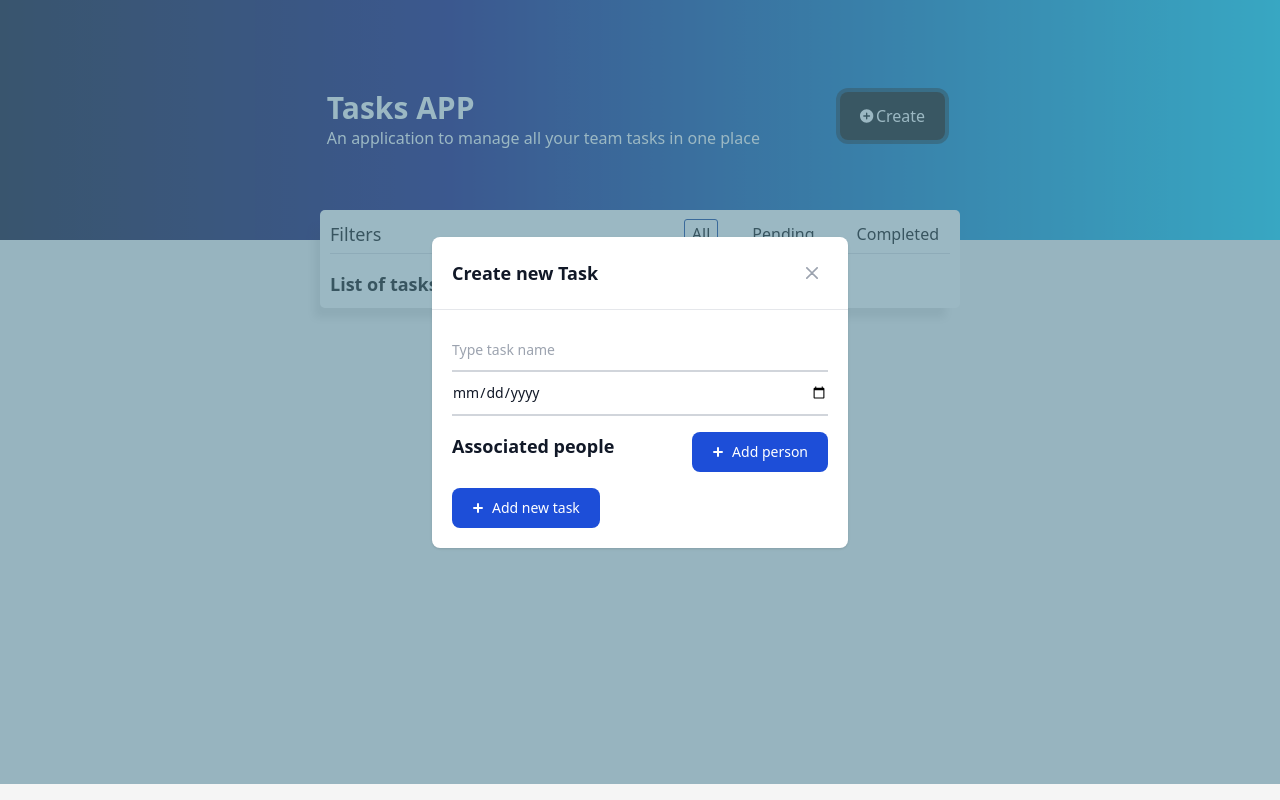
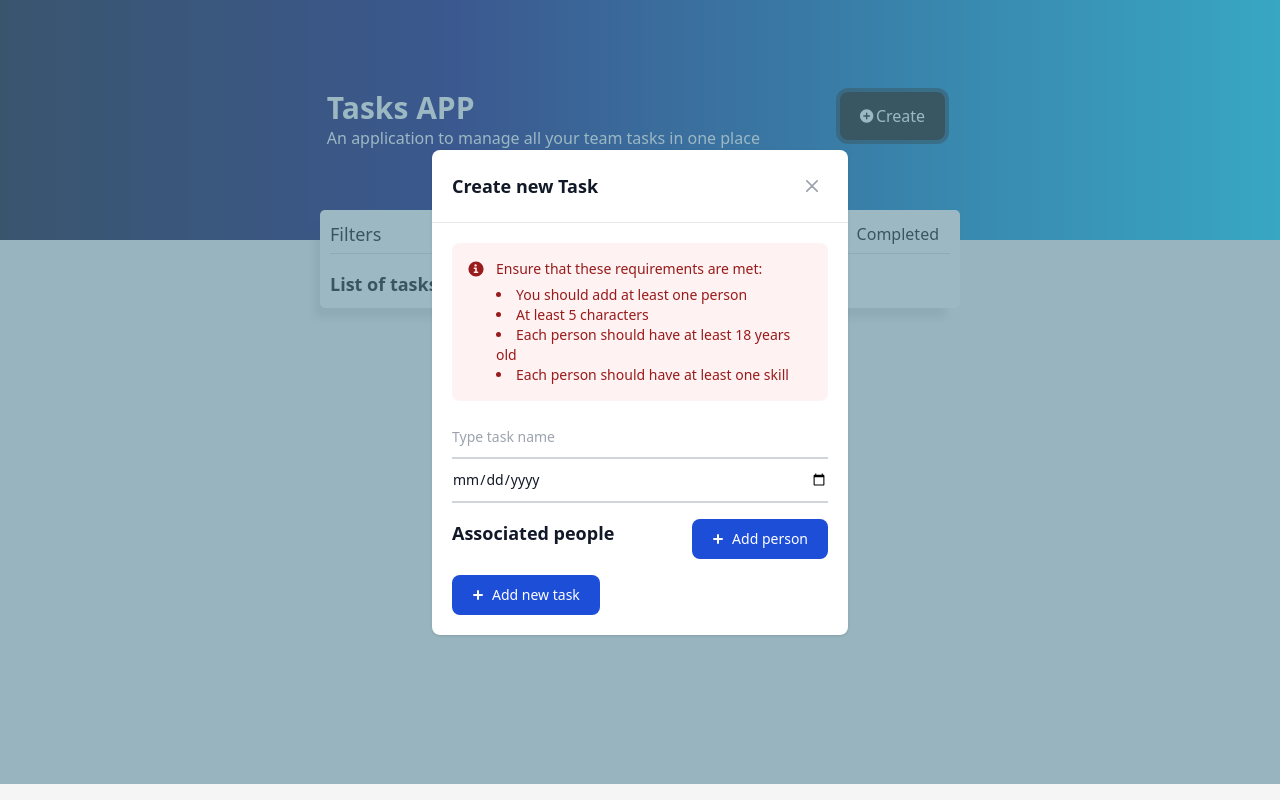
Before and after one commit to protio99/velaio-to-do, an Angular app: page / in a window 1280 px wide. Both pictures are taken after a click on the button "Create". Built offline with nearby package versions, Linux system fonts and the light colour scheme.

Commit message:
Error mesage

```diff
--- a/src/app/domains/tasks/components/create-task/create-task.component.html
+++ b/src/app/domains/tasks/components/create-task/create-task.component.html
@@ -17,6 +17,23 @@
         </button>
       </div>
       <form [formGroup]="createTaskForm" (ngSubmit)="addTask()" class="p-4 md:p-5">
+        <div class="flex p-4 mb-4 text-sm text-red-800 rounded-lg bg-red-50 dark:bg-gray-800 dark:text-red-400" role="alert">
+          <svg class="flex-shrink-0 inline w-4 h-4 me-3 mt-[2px]" aria-hidden="true" xmlns="http://www.w3.org/2000/svg" fill="currentColor" viewBox="0 0 20 20">
+            <path d="M10 .5a9.5 9.5 0 1 0 9.5 9.5A9.51 9.51 0 0 0 10 .5ZM9.5 4a1.5 1.5 0 1 1 0 3 1.5 1.5 0 0 1 0-3ZM12 15H8a1 1 0 0 1 0-2h1v-3H8a1 1 0 0 1 0-2h2a1 1 0 0 1 1 1v4h1a1 1 0 0 1 0 2Z"/>
+          </svg>
+          <span class="sr-only">Danger</span>
+          <div>
+            <span class="font-medium">Ensure that these requirements are met:</span>
+              <ul class="mt-1.5 list-disc list-inside">
+                <li>You should add at least one person</li>
+                <li>At least 5 characters</li>
+                <li>Each person should have at least 18 years old</li>
+                <li>Each person should have at least one skill</li>
+            </ul>
+          </div>
+        </div>
+
+
         <div class="">
           <div class="col-span-2">
             <input type="text" formControlName="taskName" name="floating_name" id="floating_name"
--- a/src/app/domains/tasks/components/create-task/create-task.component.ts
+++ b/src/app/domains/tasks/components/create-task/create-task.component.ts
@@ -32,7 +32,7 @@ createTaskForm = this.formBuilder.group({
   taskName: ['',
     [
       Validators.required,
-      Validators.minLength(3),
+      Validators.minLength(5),
       Validators.pattern(/^(?=.*[a-zA-Z])\s*(\S+(\s+\S+)*)?\s*$/)
     ]
   ],
@@ -41,12 +41,12 @@ createTaskForm = this.formBuilder.group({
       Validators.required,
     ]
   ],
-  people: this.formBuilder.array([])
+  people: this.formBuilder.array([], [Validators.required])
 })
 
 createPerson(): FormGroup {
   return this.formBuilder.group({
-    name: ['', Validators.required],
+    name: ['', Validators.required, Validators.min(5)],
     age: ['', [
       Validators.required,
       Validators.min(18)
```
